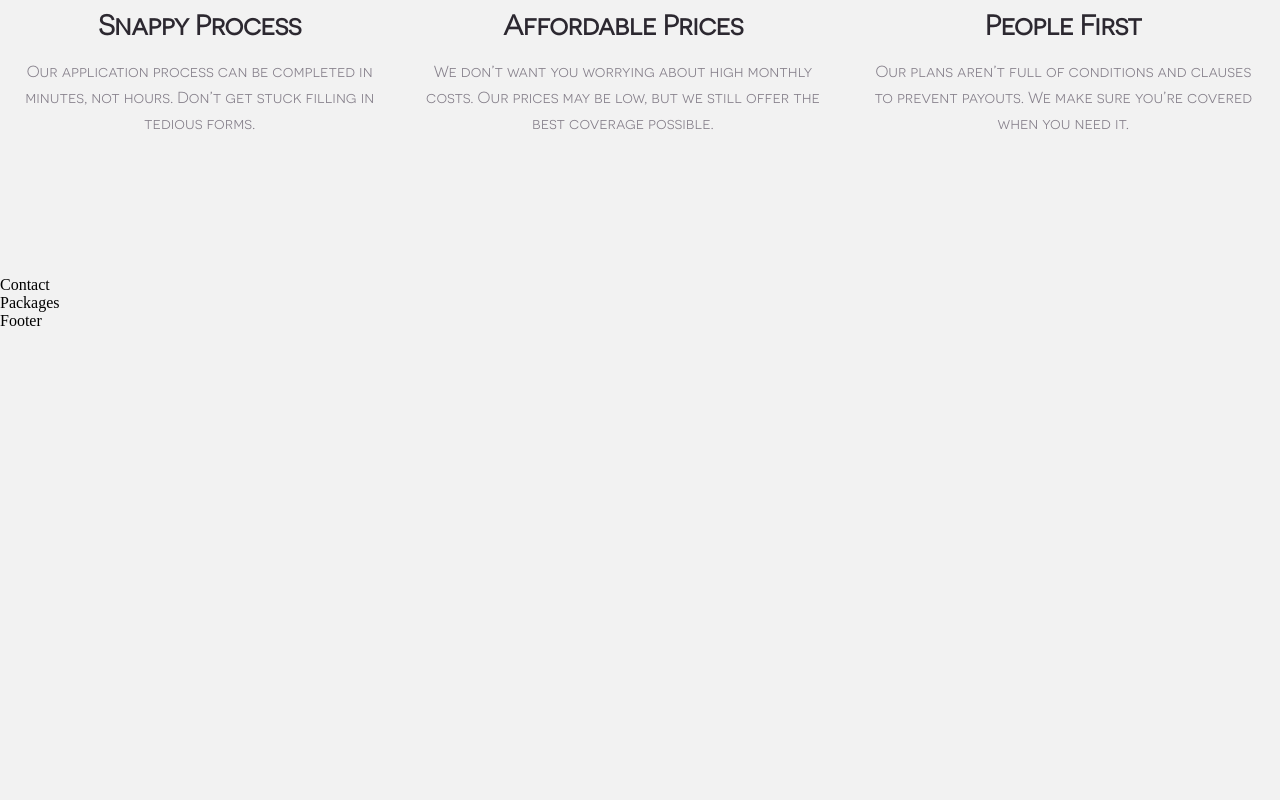
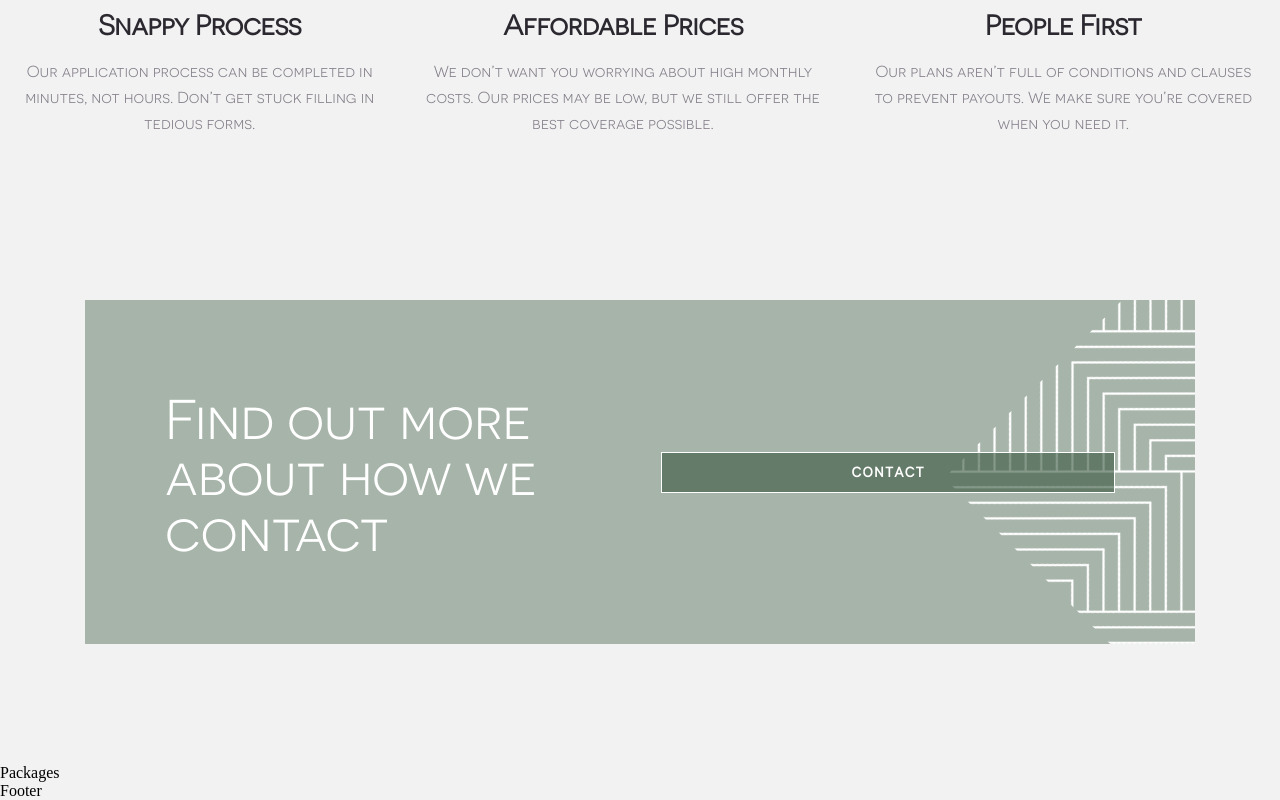
Before and after one commit to caarlosdamian/aura-healing, a React (Create React App) app: page / in a window 1280 px wide. Shown: the part 1237-2037 px from the top of the page. Before the commit the page ends 1567 px from the top, so only its background shows below. Built offline with nearby package versions, Linux system fonts and the light colour scheme.

Commit message:
feat(section): added new section

```diff
--- a/src/App.scss
+++ b/src/App.scss
@@ -4,12 +4,13 @@
   margin: 0;
   padding: 0;
   box-sizing: border-box;
+  scroll-behavior: smooth;
 }
 
 body {
   height: 100%;
   min-height: 100vh;
-  background: #F2F2F2;
+  background: #f2f2f2;
 }
 
 main {
--- a/src/sections/contact/Contact.scss
+++ b/src/sections/contact/Contact.scss
@@ -0,0 +1,91 @@
+@import "../../tokens/index.scss";
+
+.contact-container {
+  display: flex;
+  align-items: center;
+  justify-content: center;
+  padding: 24px 24px 120px 24px;
+
+  @include for-size(tablet-portrait-up) {
+    .contact-container {
+      max-width: 100vw;
+      overflow: hidden;
+    }
+
+    .contact-wrapper {
+      width: 1110px;
+      flex-direction: row;
+      justify-content: space-between;
+      padding: 70px 80px;
+      overflow: hidden;
+    }
+
+    .contact-title {
+      font-weight: 400;
+      font-size: 56px;
+      line-height: 56px;
+      letter-spacing: -0.777778px;
+      color: white;
+      text-align: start;
+      max-width: 475px;
+    }
+
+    .contact-img {
+      right: -150px;
+      object-fit: cover;
+      top: 0;
+      transform: rotate(225deg);
+      z-index: 1;
+    }
+
+    .contact-button {
+      z-index: 10;
+      position: sticky;
+    }
+  }
+}
+
+.contact-wrapper {
+  height: 344px;
+  width: 327px;
+  background: $primary-color-40;
+  display: flex;
+  align-items: center;
+  justify-content: center;
+  flex-direction: column;
+  gap: 40px;
+  position: relative;
+  overflow: hidden;
+  padding: 72px 24px;
+}
+
+.contact-img {
+  height: 344px;
+  width: 327px;
+  position: absolute;
+  top: 300px;
+  right: 0;
+  z-index: 2;
+}
+.contact-title {
+  font-family: $font-family-book;
+  font-style: normal;
+  font-weight: 400;
+  font-size: 40px;
+  line-height: 40px;
+  text-align: center;
+  letter-spacing: -0.555556px;
+  color: #ffffff;
+  z-index: 2;
+}
+
+.contact-button {
+  padding: 12px;
+  width: 160px;
+  color: #ffffff !important;
+  border-color: white !important;
+  background: $primary-color-60 !important;
+  &:hover {
+    background: $primary-color-20 !important;
+  }
+}
--- a/src/sections/contact/Contact.tsx
+++ b/src/sections/contact/Contact.tsx
@@ -1,7 +1,16 @@
-import React from 'react'
+import React from "react";
+import Pattern from '../../images/pattern.png'
+import "./Contact.scss";
 
 export const Contact = () => {
   return (
-    <div>Contact</div>
-  )
-}
+    <section id='contact' className="contact-container">
+      <div className="contact-wrapper">
+        <div className="contact-img"></div>
+        <img src={Pattern} alt="Pattern" className="contact-img" />
+        <div className="contact-title">Find out more about how we contact</div>
+        <button className="contact-button button">Contact</button>
+      </div>
+    </section>
+  );
+};
--- a/src/sections/header/Header.tsx
+++ b/src/sections/header/Header.tsx
@@ -21,7 +21,7 @@ export const Header = () => {
         <a href="#productos" className="navItem">
           Productos
         </a>
-        <a href="#contacto" className="navItem">
+        <a href="#contact" className="navItem">
           Contacto
         </a>
         <Button
```
Also changed, not shown: src/images/pattern.png (added).
